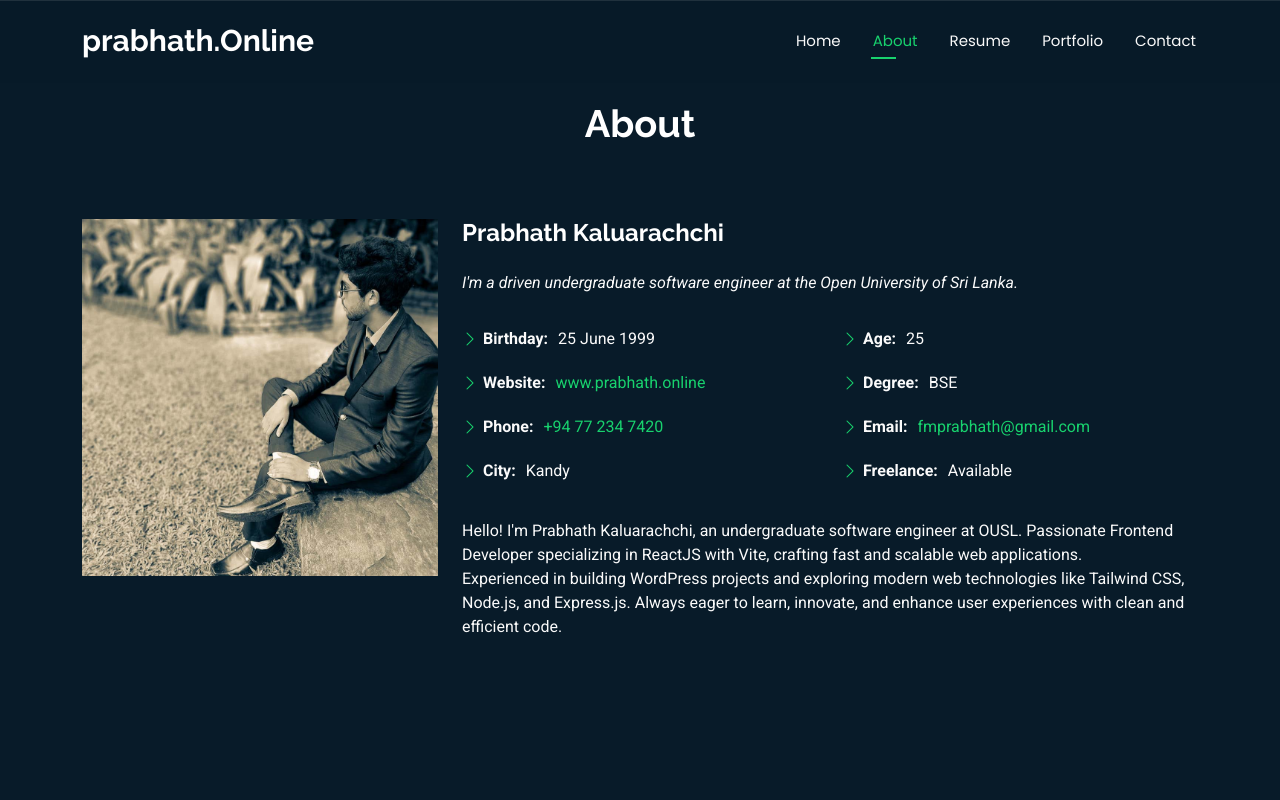
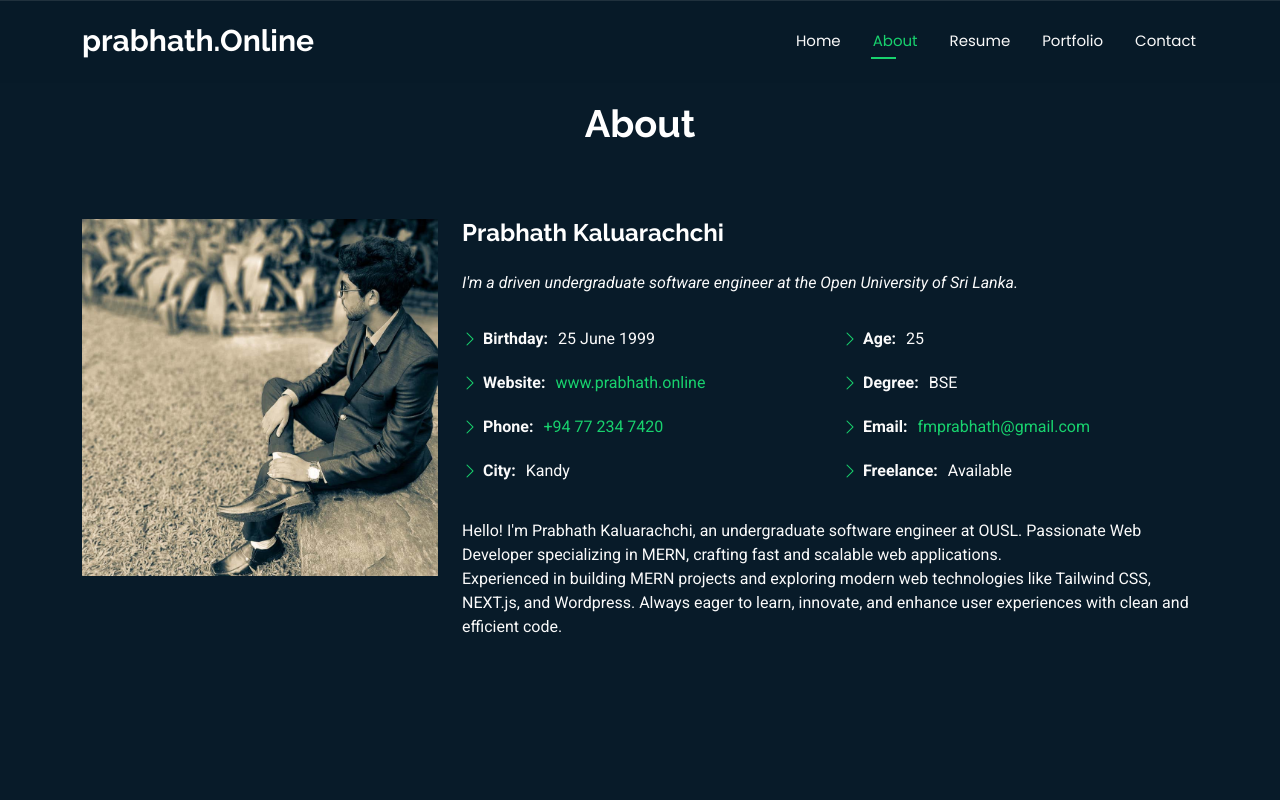
Before and after one commit to prabhathkaluarachchi/prabhathkaluarachchi.github.io, a React (Vite) app: page /about in a window 1280 px wide. Shown: the top 800 px of the page. Built offline with nearby package versions, Linux system fonts and the light colour scheme; what outlayer would draw is missing.

Commit message:
About Upadted

```diff
--- a/src/pages/About.jsx
+++ b/src/pages/About.jsx
@@ -145,11 +145,11 @@ function About() {
               </div>
               <p className="py-3">
                 Hello! I'm Prabhath Kaluarachchi, an undergraduate software
-                engineer at OUSL. Passionate Frontend Developer specializing in
-                ReactJS with Vite, crafting fast and scalable web applications.{" "}
+                engineer at OUSL. Passionate Web Developer specializing in
+                MERN, crafting fast and scalable web applications.{" "}
                 <br />
-                Experienced in building WordPress projects and exploring modern
-                web technologies like Tailwind CSS, Node.js, and Express.js.
+                Experienced in building MERN projects and exploring modern
+                web technologies like Tailwind CSS, NEXT.js, and Wordpress.
                 Always eager to learn, innovate, and enhance user experiences
                 with clean and efficient code.
               </p>
```
